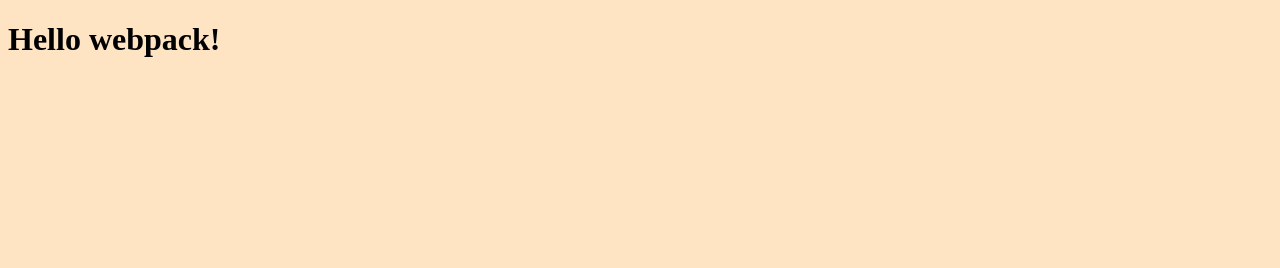
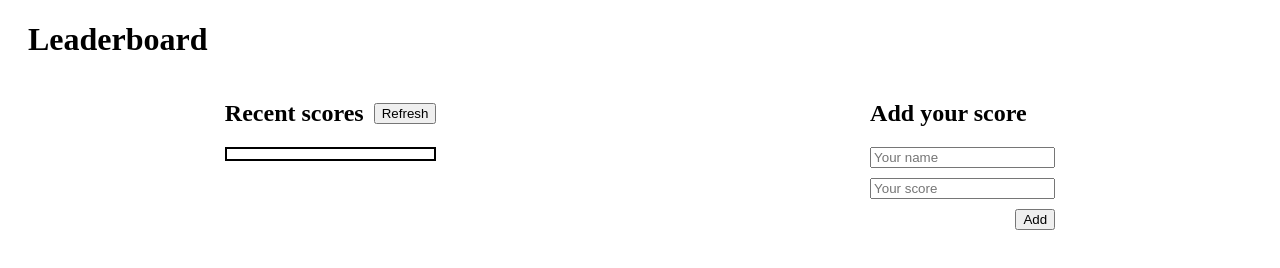
Before and after one commit to cilfonegabriel/Leaderboard, a website built with webpack: page src/index.html in a window 1280 px wide. Built offline with nearby package versions, Linux system fonts and the light colour scheme.

Commit message:
Basic structure of homepage Leaderboard

```diff
--- /dev/null
+++ b/src/addScore.js
@@ -0,0 +1,5 @@
+function addScore(array,newScore){
+    array.push(newScore);
+}
+
+export default addScore;
--- /dev/null
+++ b/src/displayScore.js
@@ -0,0 +1,10 @@
+function displayScores(array, section){
+    let scoreGenerator = '';
+    array.forEach((arr) => {
+        scoreGenerator += `
+        <li class="list-item">${arr.name}<span>  ${arr.score}</span></li>`;
+    });
+    section.innerHTML = scoreGenerator;
+};
+
+export default displayScores;
--- a/src/index.html
+++ b/src/index.html
@@ -6,6 +6,25 @@
     <title>Leader Board</title>
 </head>
 <body>
-    <h1>Hello webpack!</h1>
+    <div id="content"><h1 class="page-title">Leaderboard</h1>
+        <div class="page-container">
+            <div class="scores-container">
+                <div class="recent-scores">
+                    <h2 class="score-title">Recent scores</h2>
+                    <button class="score-button">Refresh</button>
+                </div>
+                <div id="score-container">
+                    <ul></ul>
+                </div>
+            </div>
+            <div class="add-container">
+                <h2>Add your score</h2>
+                <form id="my-form">
+                <input id="name" type="text" name="name" placeholder="Your name">
+                <input id="score" type="text" name="score" placeholder="Your score">
+                <button type="submit" id="add-button">Add</button>
+                </form>
+            </div>
+        </div></div>
 </body>
 </html>
--- a/src/index.js
+++ b/src/index.js
@@ -1 +1,26 @@
 import './style.css';
+import displayScores from './displayScore';
+import addScore from './addScore';
+
+let scores=[];
+
+const sectionForScores = document.querySelector('#score-container');
+displayScores(scores, sectionForScores);
+
+class Score {
+    constructor(name, score){
+        this.name = name;
+        this.score = score;
+    }
+};
+
+const myForm = document.getElementById('my-form');
+myForm.addEventListener('submit', (e) => {
+    e.preventDefault();
+    let name = document.getElementById('name').value;
+    let score = document.getElementById('score').value;
+    let newscore = new Score(name, score);
+    addScore(scores, newscore);
+    myForm.reset();
+    displayScores(scores, sectionForScores);
+});
--- a/src/style.css
+++ b/src/style.css
@@ -1,3 +1,41 @@
-body {
-    background-color: bisque;
+.page-container {
+    display: flex;
+    justify-content: space-around;
 }
+
+.page-title{
+    margin-left: 20px;
+}
+.scores-container{
+    display: flex;
+    flex-direction: column;
+}
+.recent-scores{
+    display: flex;
+    gap: 10px;
+}
+
+#score-container{
+    display: flex;
+    flex-direction: column;
+    gap: 12px;
+    border: solid #000 2px;
+    padding: 5px;
+}
+
+.list-item{
+    list-style: none;
+}
+
+.score-button{
+    align-self: center;
+}
+#my-form{
+    display: flex;
+    flex-direction: column;
+    gap: 10px;
+}
+
+#add-button{
+    align-self: flex-end;
+}
--- a/webpack.config.js
+++ b/webpack.config.js
@@ -6,7 +6,6 @@ const HtmlWebpackPlugin = require('html-webpack-plugin');
   entry: './src/index.js',
   entry: {
     index: './src/index.js',
-    print: './src/print.js',
   },
   devServer: {
     static: './dist',
```
Also changed, not shown: dist/index.bundle.js, dist/index.html (added), src/print.js (added).
